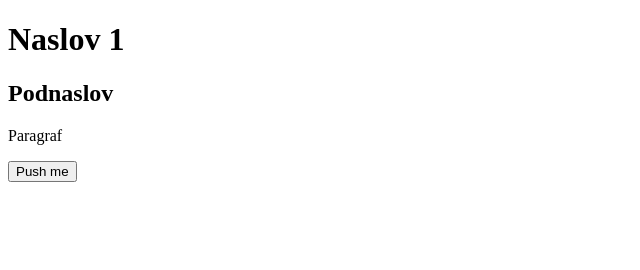
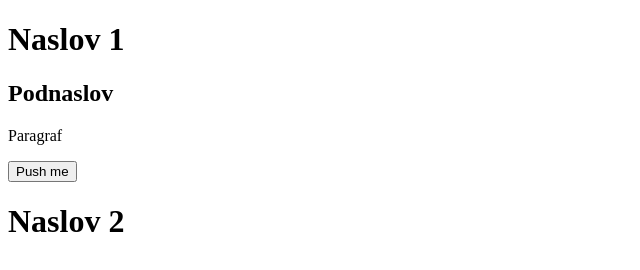
Before and after one commit to matija40/algebra-test, a plain HTML site: page index.html in a window 1280 px wide. Shown: the whole page, without its empty margins (0-640 px from the left). Drawn offline with Linux system fonts and the light colour scheme.

Commit message:
Update index.html

```diff
--- a/index.html
+++ b/index.html
@@ -13,6 +13,7 @@
     <h2>Podnaslov</h2>
     <p>Paragraf</p>
     <button>Push me</button>
+    <h1>Naslov 2</h1>
 </body>
 
 </html>
```
